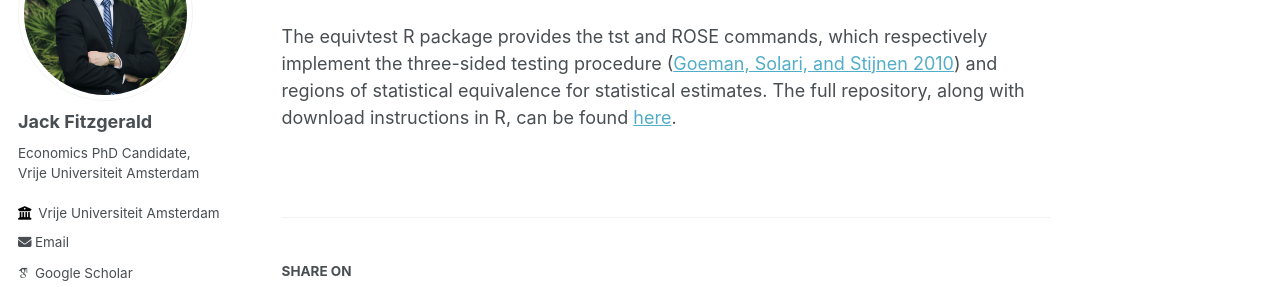
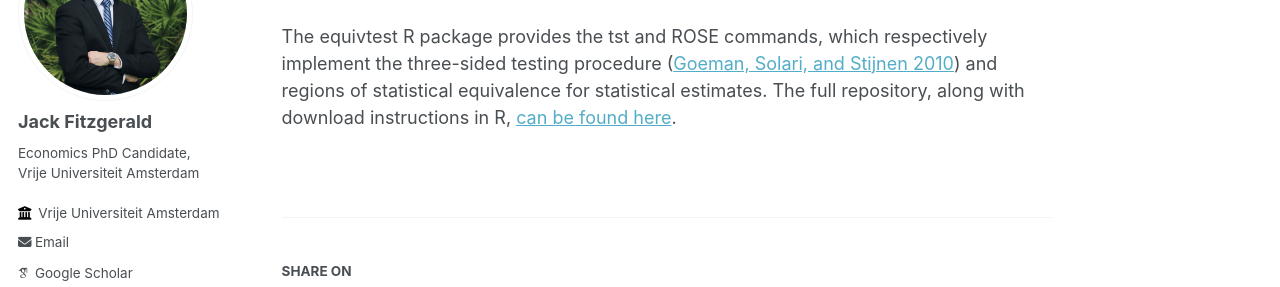
Before and after one commit to jack-fitzgerald/jack-fitzgerald.github.io, a Jekyll site: the page built from _portfolio/equivtest.md, in a window 1280 px wide. Shown: the part 192-479 px from the top of the page. Built offline with Jekyll 4.4.1, drawn with Linux system fonts in a browser that asks for light colours; some web fonts are replaced; part of the change alters nothing that is shown.

```diff
--- a/_portfolio/equivtest.md
+++ b/_portfolio/equivtest.md
@@ -4,4 +4,4 @@ excerpt: "An R package for equivalence testing."
 collection: portfolio
 ---
 
-The equivtest R package provides the tst and ROSE commands, which respectively implement the three-sided testing procedure ([Goeman, Solari, and Stijnen 2010]([url](https://doi.org/10.1002/sim.4002))) and regions of statistical equivalence for statistical estimates. The full repository, along with download instructions in R, can be found [here]([url](https://github.com/jack-fitzgerald/equivtest)https://github.com/jack-fitzgerald/equivtest).
+The equivtest R package provides the tst and ROSE commands, which respectively implement the three-sided testing procedure ([Goeman, Solari, and Stijnen 2010](https://doi.org/10.1002/sim.4002)) and regions of statistical equivalence for statistical estimates. The full repository, along with download instructions in R, [can be found here](https://github.com/jack-fitzgerald/equivtest).
```
